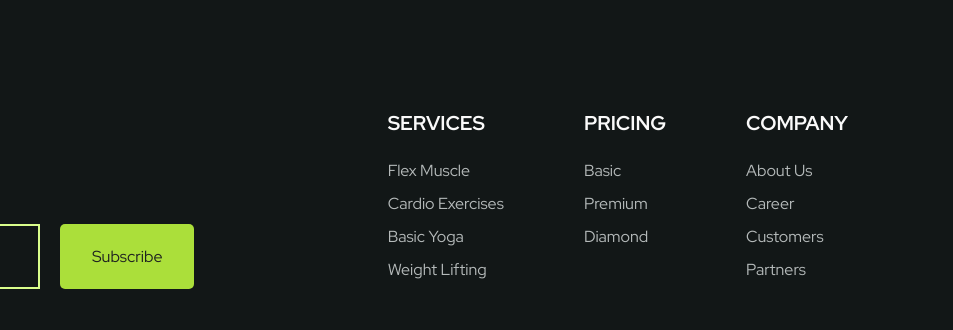
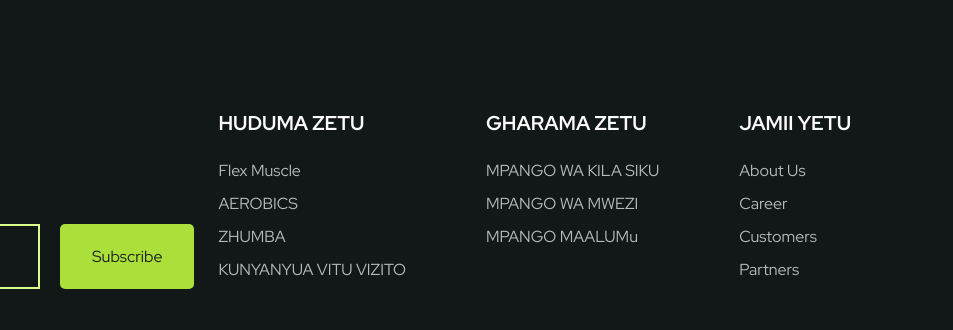
Before and after one commit to josephmyalla/faustine-gym, a plain HTML site: page index.html in a window 1280 px wide. Shown: the part 3604-3934 px from the top of the page, 327-1280 px from the left. Drawn offline with nearby package versions, Linux system fonts and the light colour scheme.

Commit message:
update footer

```diff
--- a/index.html
+++ b/index.html
@@ -363,7 +363,7 @@
                 <div class="footer__content">
                     <div>
                         <h3 class="footer__title">
-                            SERVICES
+                            HUDUMA ZETU
                         </h3>
                         <ul class="footer__links">
                             <li>
@@ -373,17 +373,17 @@
                             </li>
                             <li>
                                 <a href="#" class="footer__link">
-                                  Cardio Exercises
+                                  AEROBICS
                                 </a>
                             </li>
                             <li>
                                 <a href="#" class="footer__link">
-                                    Basic Yoga
+                                    ZHUMBA
                                 </a>
                             </li>
                             <li>
                                 <a href="#" class="footer__link">
-                                    Weight Lifting
+                                    KUNYANYUA VITU VIZITO
                                 </a>
                             </li>
                         </ul>
@@ -391,22 +391,22 @@
 
                     <div>
                         <h3 class="footer__title">
-                          PRICING
+                          GHARAMA ZETU
                         </h3>
                         <ul class="footer__links">
                             <li>
                                 <a href="#" class="footer__link">
-                                 Basic
+                                 MPANGO WA KILA SIKU
                                 </a>
                             </li>
                             <li>
                                 <a href="#" class="footer__link">
-                                 Premium
+                                 MPANGO WA MWEZI
                                 </a>
                             </li>
                             <li>
                                 <a href="#" class="footer__link">
-                                   Diamond
+                                   MPANGO MAALUMu
                                 </a>
                             </li>
                         </ul>
@@ -414,7 +414,7 @@
 
                     <div>
                         <h3 class="footer__title">
-                           COMPANY
+                           JAMII YETU
                         </h3>
                         <ul class="footer__links">
                             <li>
```
